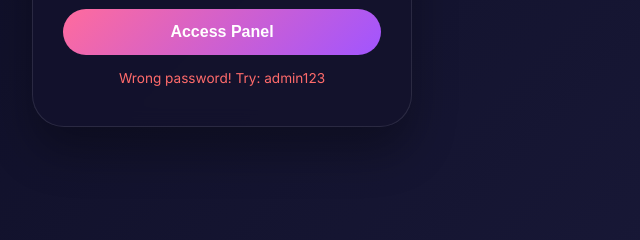
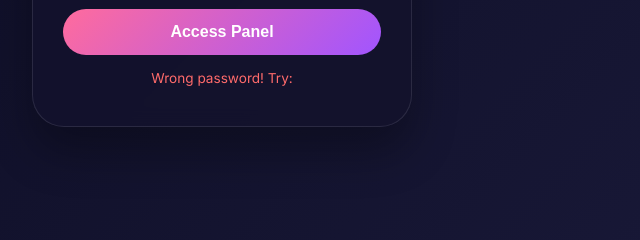
Before and after one commit to mahim20003-ai/Anime-Wallpaper-, a plain HTML site: page index.html in a window 1280 px wide. Both pictures are taken after a click on the button "Access Panel". Shown: the part 435-675 px from the top of the page, 418-1058 px from the left. Drawn offline with Linux system fonts and the light colour scheme.

Commit message:
Update index.html

```diff
--- a/index.html
+++ b/index.html
@@ -628,7 +628,7 @@
             loadData();
             renderAdminList();
         } else {
-            document.getElementById('loginError').innerText = 'Wrong password! Try: admin123';
+            document.getElementById('loginError').innerText = 'Wrong password! Try:';
         }
     };
 
```
